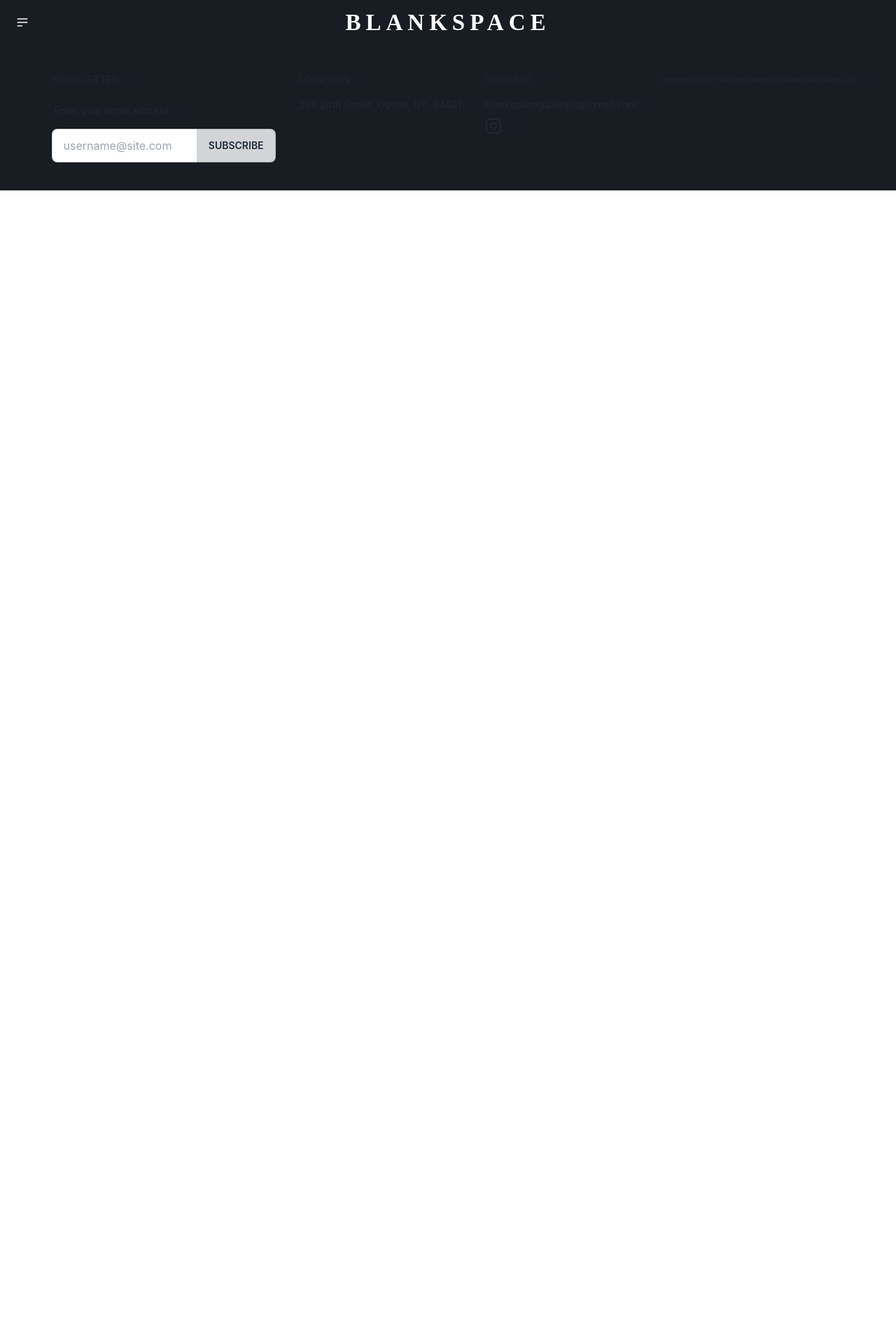
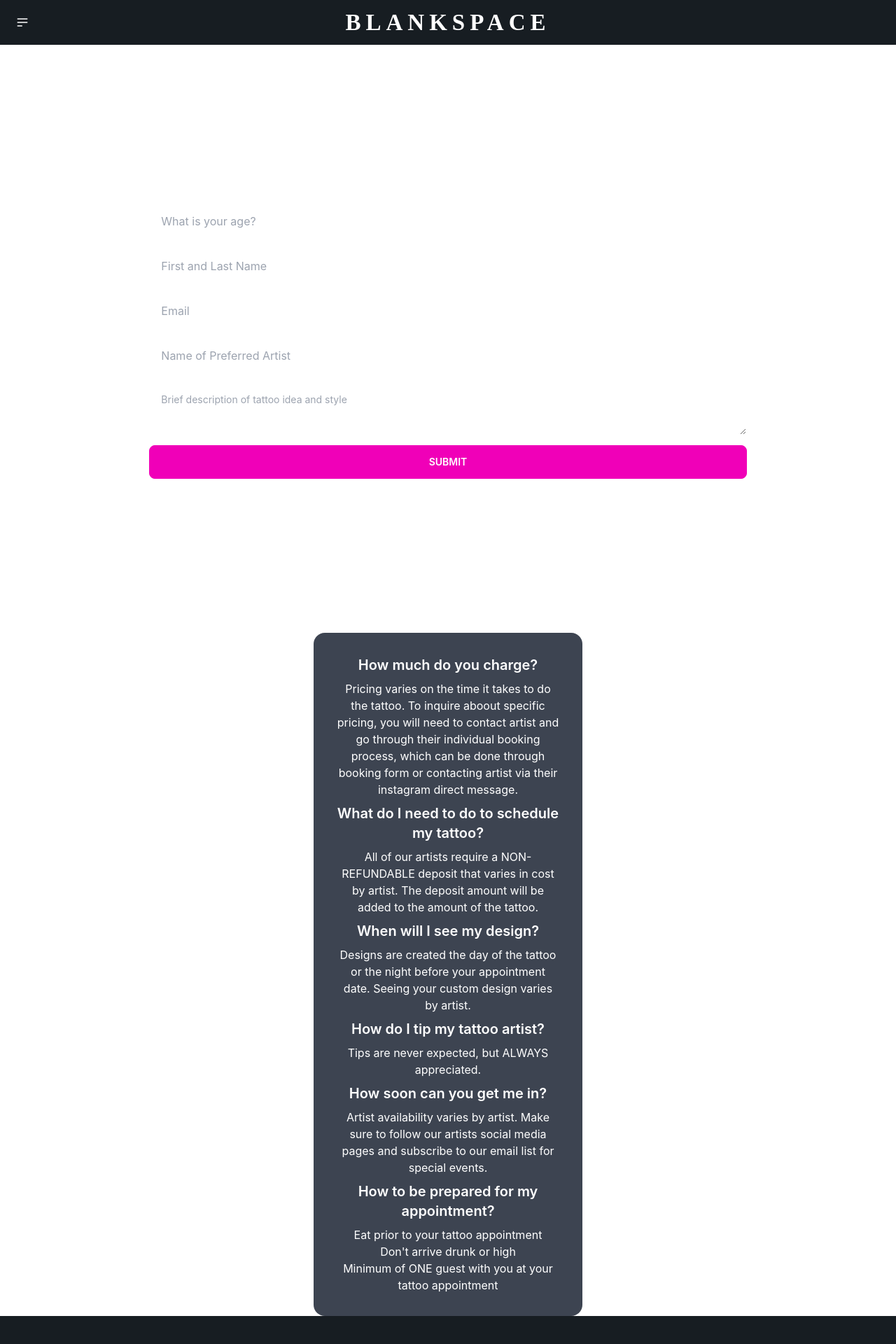
Before and after one commit to vhivestate/blankspacegallery, a React (Create React App) app in the folder client/: page /booking in a window 1280 px wide. Shown: the top 1920 px of the page at 70% size. Before the commit the page ends 800 px from the top, so only its background shows below. Built offline with nearby package versions, Linux system fonts and the light colour scheme.

Commit message:
added artists

```diff
--- a/client/src/App.js
+++ b/client/src/App.js
@@ -1,7 +1,7 @@
 import './App.css';
 import React from 'react'
 import Artist from "./pages/Artist"
-import Guest from "./pages/Guest"
+import Events from "./pages/Events"
 import Gallery from './pages/Gallery';
 import Nav from "./components/Nav"
 import Home from './pages/Home';
@@ -9,6 +9,8 @@ import Footer from './components/Footer';
 import Garrett from './pages/Garrett';
 import David from './pages/David';
 import Contact from './pages/Contact'
+import Booking from './pages/Booking'
+
 
 import { BrowserRouter as Router, Routes, Route } from 'react-router-dom';
 
@@ -22,10 +24,12 @@ function App() {
         <Route path="/" element={<Home/>}/>
         <Route path="/artists" element={<Artist/>}/>
         <Route path="/contact" element={<Contact/>}/>
-        <Route path="/guest" element={<Guest/>}/>
+        <Route path="/events" element={<Events/>}/>
         <Route path="/gallery" element={<Gallery/>}/>
         <Route path="/garrett" element={<Garrett/>}/>
         <Route path="/david" element={<David/>}/>
+        <Route path="/booking" element={<Booking/>}/>
+
       </Routes>
       <Footer/>
     </Router>
--- a/client/src/components/Nav.js
+++ b/client/src/components/Nav.js
@@ -12,8 +12,9 @@ function Nav() {
             </label>
             <ul tabIndex={0} className="menu menu-compact dropdown-content mt-3 p-2 shadow bg-base-100 rounded-box w-52">
             <li><Link to={'/artists'}>Artists</Link></li>
-            <li><Link to={'/guest'}>Guest Artists</Link></li>
-            <li><Link to={'/gallery'}>Gallery</Link></li>
+            <li><Link to={'/booking'}>Booking</Link></li>
+            <li><Link to={'/gallery'}>Gallery Exhibit</Link></li>
+            <li><Link to={'/events'}>Events</Link></li>
             <li><Link to={'/contact'}>Contact</Link></li>
             </ul>
             </div>
--- /dev/null
+++ b/client/src/pages/Booking.js
@@ -0,0 +1,125 @@
+import { useState } from "react";
+import { validateEmail } from "../utils/helper.js";
+
+export const Booking = () => {
+    const [formState, setFormState] = useState({ age: '', name: '', email: '', artist: '', message: '' });
+    const { age, name, email, artist, message } = formState;
+    const [errorMessage, setErrorMessage] = useState('');
+    const [successMessage, setSuccessMessage] = useState('');
+
+    const handleChange = (e) => {
+        setFormState({ ...formState, [e.target.name]: e.target.value });
+
+        if (e.target.name === 'email') {
+            const isValid = validateEmail(e.target.value);
+            if (!isValid) {
+                setErrorMessage('Please enter a valid email address.');
+            } else {
+                if (!e.target.value.length) {
+                    setErrorMessage('Please enter an email address.');
+                }
+                setErrorMessage('');
+            }
+            if(!errorMessage) {
+                setFormState({ ...formState, [e.target.name]: e.target.value });
+            }
+        }
+    }
+
+    const emailForm = () => {
+        fetch("https://formsubmit.co/ajax/blankspacegalleryllc@gmail.com", {
+            method: "POST",
+            headers: {
+                "Content-Type": "application/json",
+                'Accept': 'application/json'
+            },
+            body: JSON.stringify(formState)
+        })
+        .then(response => response.json())
+        .then(data => console.log(data))
+        .catch(error => console.log(error));
+    }
+
+    const handleSubmit = (e) => {
+        e.preventDefault();
+        emailForm();
+        // clear form
+        setFormState({ name: '', email: '', message: '' });
+        e.target.reset();
+        setSuccessMessage('Thank you for your message! I will get back to you as soon as possible.');
+
+    }
+
+    return (
+        <div>
+        <div className="min-h-screen bg-base-50 flex flex-col items-center justify-center">
+            <h1 className="logo text-white text-center text-4xl">Tattoo Request Form</h1>
+            <div className="w-full py-6 md:w-4/6 my-6">
+                <form onSubmit={handleSubmit}>
+                <input type="hidden" name="_captcha" value="false"/>
+
+                <input type="text" name="email" defaultValue={age} onBlur={handleChange}  placeholder="What is your age?" className="input w-full my-2 bg-white" />
+
+                <input type="text" name="name" placeholder="First and Last Name" defaultValue={name} onBlur={handleChange} className="input w-full my-2 bg-white" />
+
+                <input type="text" name="email" defaultValue={email} onBlur={handleChange}  placeholder="Email" className="input w-full my-2 bg-white" />
+
+                <input type="text" name="name" placeholder="Name of Preferred Artist" defaultValue={artist} onBlur={handleChange} className="input w-full my-2 bg-white" />
+
+                <textarea name="message" defaultValue={ message } onBlur={handleChange} className="textarea w-full bg-white my-2" placeholder="Brief description of tattoo idea and style"></textarea>
+                {errorMessage && (
+                    <label class="label">
+                        <span className="label-text text-red-300">{errorMessage}</span>
+                    </label>
+                )}
+
+                <input type="submit" className="btn btn-secondary w-full" value={"Submit"}/>
+                </form>
+                {successMessage && (
+                    <div className="alert alert-success shadow-lg my-4">
+                    <div>
+                      <svg xmlns="http://www.w3.org/2000/svg" className="stroke-current flex-shrink-0 h-6 w-6" fill="none" viewBox="0 0 24 24"><path strokeLinecap="round" strokeLinejoin="round" strokeWidth="2" d="M9 12l2 2 4-4m6 2a9 9 0 11-18 0 9 9 0 0118 0z" /></svg>
+                      <span>{successMessage}</span>
+                    </div>
+                  </div>
+                )}
+            </div>
+            </div>
+
+                <div>
+                <h1 className="logo text-white text-center text-4xl">FAQs</h1>
+                    <div className="flex flex-wrap justify-center">
+                    <div className="card w-96 bg-neutral text-neutral-content">
+                        <div className="card-body items-center text-center">
+                            <h2 className="card-title">How much do you charge?</h2>
+                            <p>Pricing varies on the time it takes to do the tattoo. To inquire aboout specific pricing, you will need to contact artist and go through their individual booking process, which can be done through booking form or contacting artist via their instagram direct message.</p>
+
+                            <h2 className="card-title">What do I need to do to schedule my tattoo?</h2>
+                            <p>All of our artists require a NON-REFUNDABLE deposit that varies in cost by artist. The deposit amount will be added to the amount of the tattoo.</p>
+
+                            <h2 className="card-title">When will I see my design?</h2>
+                            <p>Designs are created the day of the tattoo or the night before your appointment date. Seeing your custom design varies by artist.</p>
+                            <h2 className="card-title">How do I tip my tattoo artist?</h2>
+                            <p>Tips are never expected, but ALWAYS appreciated.</p>
+
+                            <h2 className="card-title">How soon can you get me in?</h2>
+                            <p>Artist availability varies by artist. Make sure to follow our artists social media pages and subscribe to our email list for special events.</p>
+
+                            <h2 className="card-title">How to be prepared for my appointment?</h2>
+                            <ul>
+                                <li>Eat prior to your tattoo appointment</li>
+                                <li>Don't arrive drunk or high</li>
+                                <li>Minimum of ONE guest with you at your tattoo appointment</li>
+                            </ul>
+
+                        </div>
+                    </div>
+
+                    </div>
+                </div>
+
+        </div>
+    );
+}
+
+export default Booking
--- a/client/src/pages/Contact.js
+++ b/client/src/pages/Contact.js
@@ -52,13 +52,22 @@ export const Contact = () => {
 
     return (
         <div className="min-h-screen bg-base-50 flex flex-col items-center justify-center">
-            <h1 className="logo text-white text-center text-4xl">Contact Me</h1>
+            <h1 className="logo text-white text-center text-4xl">CONTACT US</h1>
             <div className="w-full py-6 md:w-4/6 my-6">
                 <form onSubmit={handleSubmit}>
                 <input type="hidden" name="_captcha" value="false"/>
                 <input type="text" name="name" placeholder="Name" defaultValue={name} onBlur={handleChange} className="input w-full my-2 bg-white" />
 
                 <input type="text" name="email" defaultValue={email} onBlur={handleChange}  placeholder="Email" className="input w-full my-2 bg-white" />
+
+                <select className="select w-full  bg-white">
+                <option disabled selected>Inquiry Type?</option>
+                    <option>Guest Tattoo Artist</option>
+                    <option>Gallery</option>
+                    <option>Film</option>
+                    <option>Photography</option>
+                </select>
+
 
                 <textarea name="message" defaultValue={ message } onBlur={handleChange} className="textarea w-full bg-white my-2" placeholder="Message"></textarea>
                 {errorMessage && (
--- /dev/null
+++ b/client/src/pages/Events.js
@@ -0,0 +1,11 @@
+import React from 'react'
+
+function Events() {
+  return (
+    <div>
+        <h1> NO UPCOMING EVENTS</h1>
+    </div>
+  )
+}
+
+export default Events
--- a/client/src/pages/Gallery.js
+++ b/client/src/pages/Gallery.js
@@ -1,11 +1,9 @@
-
-
 import React from 'react'
 
 function Gallery() {
   return (
     <div>
-        <h1> NO UPCOMING EXIBITS</h1>
+        <h1> Community-driven tattoo studio and fine art gallery rolled into one. </h1>
     </div>
   )
 }
--- a/client/src/pages/Guest.js
+++ /dev/null
@@ -1,29 +0,0 @@
-
-
-import React from 'react'
-import ogSlow from '../assets/og-slowdeath.jpg'
-
-
-function Guest() {
-  return (
-    <div className="guest">
-        <h1>GUEST ARTISTS</h1>
-        <div className="card w-96 bg-base-100 shadow-xl">
-            <figure className="px-10 pt-10">
-                <img src={ogSlow} alt="Shoes" className="rounded-xl" />
-            </figure>
-            <div className="card-body items-center text-center">
-                <h2 className="card-title">@OG_SLOWDEATH</h2>
-                <p>11/01/2022 - 11/20/2022</p>
-                <div className="card-actions">
-                <a href='https://www.instagram.com/og_slowdeath/'>
-                <button className="btn btn-primary">View Work</button>
-                </a>
-                </div>
-            </div>
-            </div>
-        </div>
-  )
-}
-
-export default Guest
```
Also changed, not shown: client/src/pages/Artist.js (+37 -0 lines), client/src/pages/Home.js (+29 -5 lines), client/src/assets/campbell.jpg (added).
